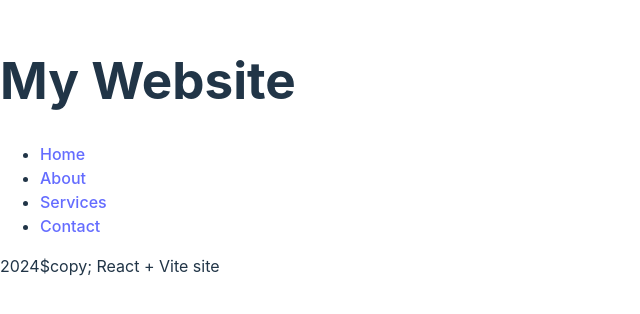
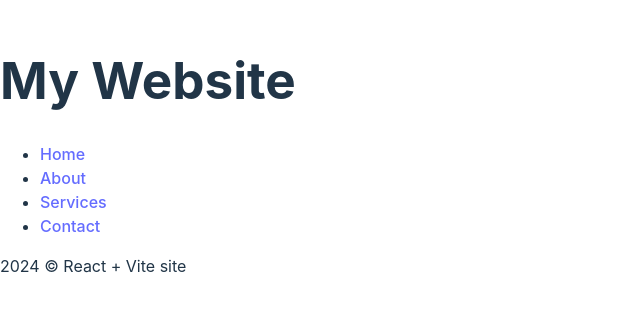
Before and after one commit to 7daytheory/react-2024, a React (Vite) app in the folder my-react-app/: page / in a window 1280 px wide. Shown: the part 244-558 px from the top of the page, without its empty margins (0-640 px from the left). Built offline with nearby package versions, Linux system fonts and the light colour scheme.

Commit message:
Fix: Copyright Symbol

```diff
--- a/my-react-app/src/Footer.jsx
+++ b/my-react-app/src/Footer.jsx
@@ -1,7 +1,7 @@
 function Footer() {
     return (
         <footer>
-            <p> {new Date().getFullYear()}$copy; React + Vite site</p>
+            <p> {new Date().getFullYear()} &copy; React + Vite site</p>
         </footer>
     );
 }
```
